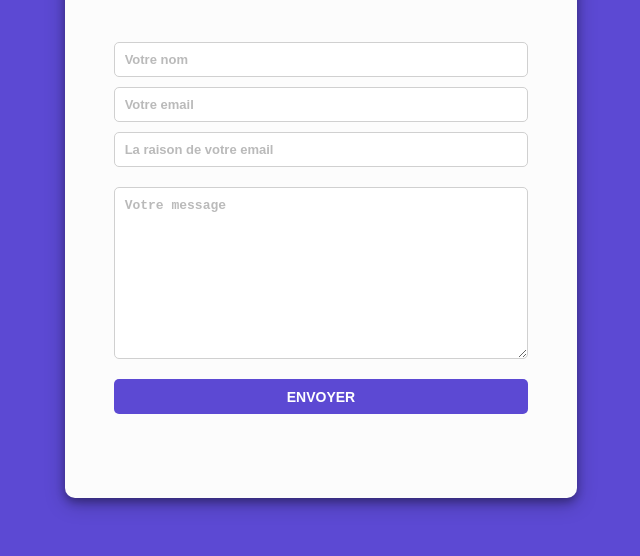
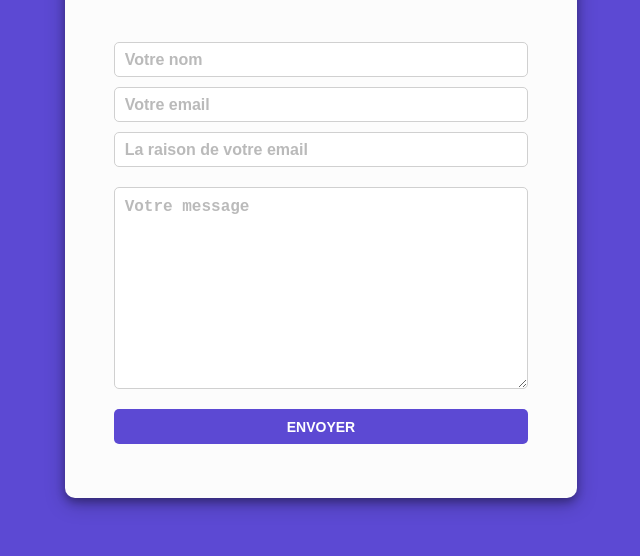
Before and after one commit to LilaGuill/formulaire-front-end, a plain HTML site: page index.html in a window 1280 px wide. Shown: the part 162-718 px from the top of the page, without its empty margins (319-959 px from the left). Drawn offline with nearby package versions, Linux system fonts and the light colour scheme; files whose address does not match are found by name.

Commit message:
font size

```diff
--- a/css/style.css
+++ b/css/style.css
@@ -8,7 +8,7 @@
 body {
   background-color: var(--primary-color);
   font-family: "Nunito", sans-serif;
-  font-size: 14px;
+  font-size: 16px;
   width: 100%;
 }
 /* Commons */
@@ -41,7 +41,7 @@ form {
 }
 input,
 textarea {
-  font-size: 13px;
+  font-size: 16px;
   font-weight: bold;
   width: 90%;
   background-color: white;
@@ -50,7 +50,7 @@ textarea {
   outline: none;
   box-sizing: border-box;
   padding: 10px;
-  color: rgb(50, 50, 52);
+  color: rgb(73, 73, 82);
 }
 input {
   margin-top: 10px;
```
